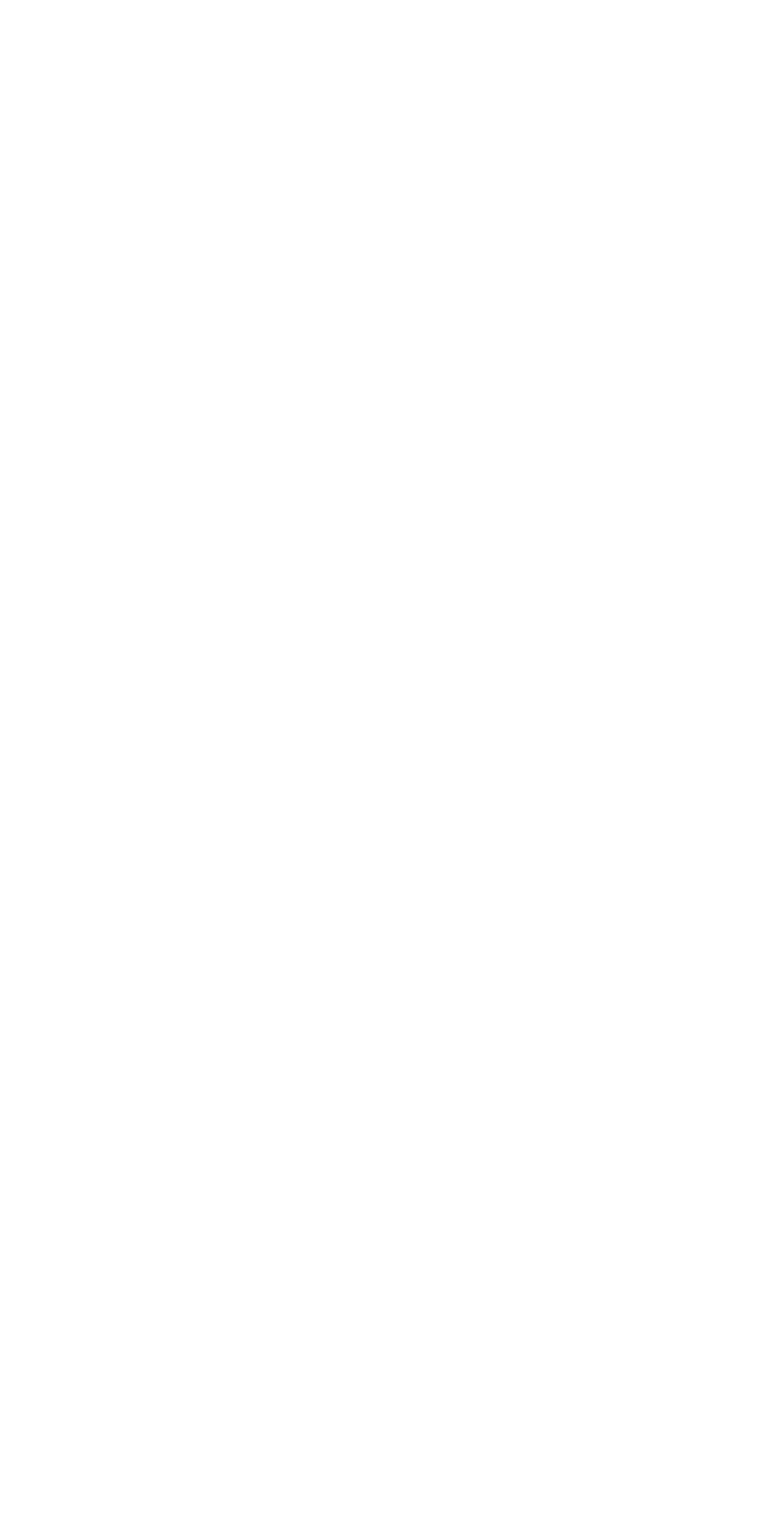
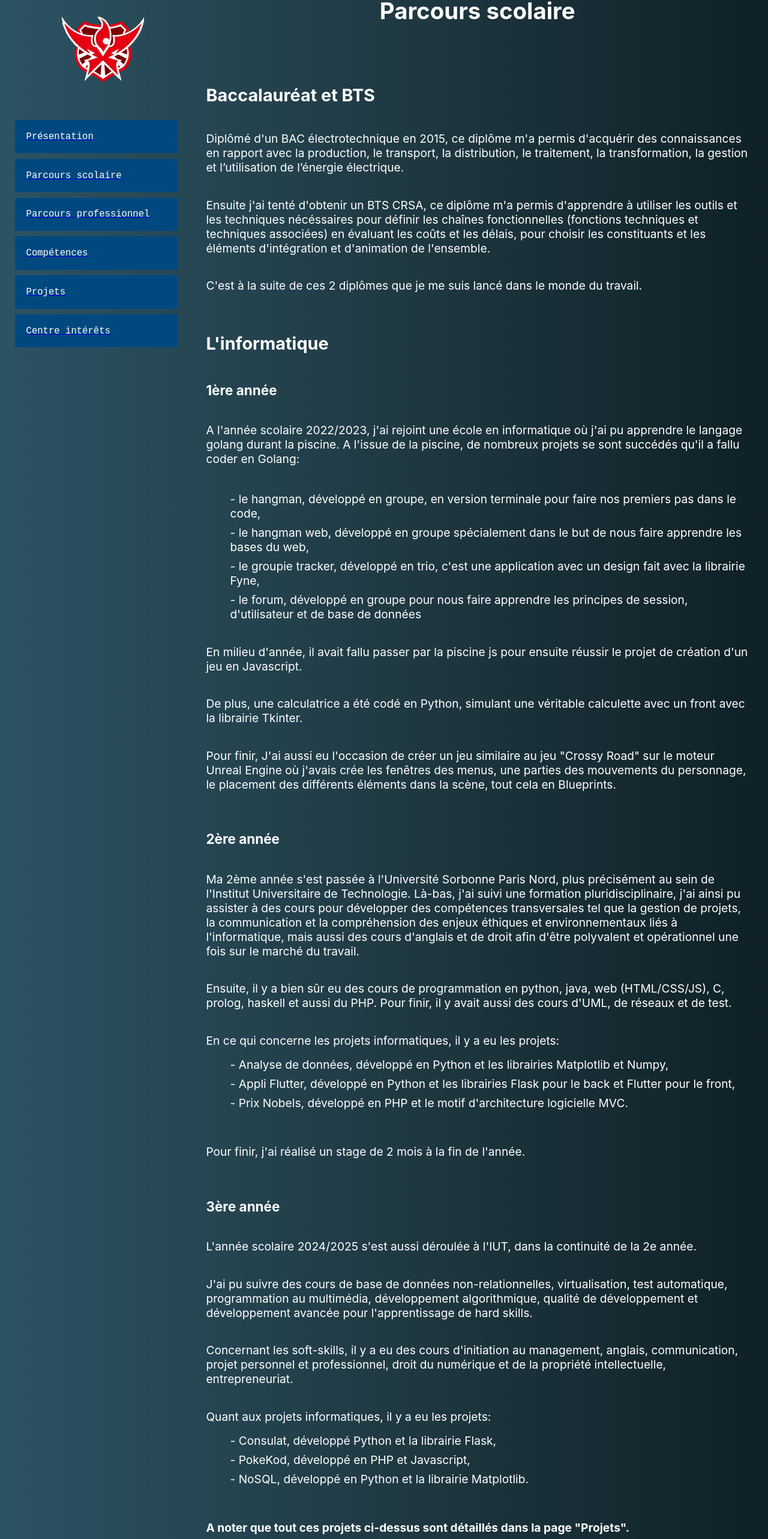
Before and after one commit to kevinjin95/my-website, a React (Create React App) app: page /my-website/ParcoursScolaire in a window 1280 px wide. Before the commit this address had no page. Shown: the part 31-2597 px from the top of the page at 60% size. Before the commit the page ends 800 px from the top, so only its background shows below. Built offline with nearby package versions, Linux system fonts and the light colour scheme.

Commit message:
added many texts, reformalated sentences, corrected the orthography

```diff
--- a/package.json
+++ b/package.json
@@ -1,4 +1,5 @@
 {
+  "homepage":"https://kevinjin95.github.io/my-website/",
   "name": "my-website",
   "version": "0.1.0",
   "private": true,
--- a/src/App.js
+++ b/src/App.js
@@ -9,7 +9,7 @@ import CentreInterets from "./pages/CentreInterets";
 
 const App = () => {
   return (
-    <BrowserRouter>
+    <BrowserRouter basename="/my-website">
       <Routes>
         <Route path="/" element={<Presentation />} />
         <Route path="/ParcoursScolaire" element={<ParcoursScolaire />} />
--- a/src/component/Logo.js
+++ b/src/component/Logo.js
@@ -3,7 +3,7 @@ import { React } from "react";
 const Logo = () => {
   return (
     <div className="Logo">
-      <img src="./IMG/xingxinlogo.png" alt="logo react" />
+      <img src="./IMG/xingxinlogo.png" alt="logo" />
     </div>
   );
 };
--- a/src/pages/Competences.js
+++ b/src/pages/Competences.js
@@ -11,7 +11,10 @@ const Competences = () => {
       </div>
       <div className="Content">
         <h1>Compétences</h1>
-        <h2>La programmation</h2>
+        <div class="Skills">
+          <div class="HardSkills">
+            <h2>Hard Skills</h2>
+            <h3>La programmation</h3>
             <ul>
               <li>python</li>
               <li>web (HTML/CSS)</li>
@@ -20,7 +23,7 @@ const Competences = () => {
               <li>golang</li>
             </ul>
             <br />
-        <h2>Gestion de bases de données</h2>
+            <h3>La gestion de bases de données</h3>
             <p>non-relationnels</p>
             <ul>
               <li>MongoDB</li>
@@ -31,18 +34,35 @@ const Competences = () => {
               <li>SQLite</li>
             </ul>
             <br />
-        <h2>Test automatique</h2>
+            <h3>Test automatique</h3>
               <ul>
                 <li>Jenkins</li>
               </ul>
             <br />
-        <h2>Bureautique</h2>
+            <h3>Bureautique</h3>
             <ul>
               <li>Open Office</li>
               <li>Google Drive (Docs, Sheets, Slides)</li>
               <li>Lucidchart</li>
               <li>Canva</li>
             </ul>
+            <br />
+            <h3>Virtualisation</h3>
+            <ul>
+              <li>Docker</li>
+            </ul>
+          </div>
+          <div class="SoftSkills">
+            <h2>Soft Skills</h2>
+            <ul>
+              <li>Ouvert d’esprit</li>
+              <li>Sociable</li>
+              <li>Motivé</li>
+              <li>Sens de l’écoute</li>
+              <li>Esprit d'équipe</li>
+            </ul>
+          </div>
+        </div>
       </div>
     </div>
   );
--- a/src/pages/ParcoursScolaire.js
+++ b/src/pages/ParcoursScolaire.js
@@ -13,62 +13,101 @@ const ParcoursScolaire = () => {
         <h1>Parcours scolaire</h1>
         <h2>Baccalauréat et BTS</h2>
         <p>
-          Diplômé d'un BAC électrotechnique en 2015, et d'un BTS CRSA en 2017,
-          ces 2 diplômes m'ont permis d'acquérir des connaissances en
-          électrotechnique, ses dangers et ses utilisations. Je me suis ensuite
-          lancé dans le monde du travail, où j'ai pu être monteur mécanique,
-          poste où il faut savoir manipuler vis et tournevis, pendant un CDD de
-          3 mois à partir de décembre 2017.
+          Diplômé d'un BAC électrotechnique en 2015, ce diplôme m'a permis d'acquérir des
+          connaissances en rapport avec la production, le transport, la distribution, le
+          traitement, la transformation, la gestion et l’utilisation de l’énergie électrique.
+        </p>
+        <p>
+          Ensuite j'ai tenté d'obtenir un BTS CRSA, ce diplôme m'a permis d'apprendre à utiliser
+          les outils et les techniques nécéssaires pour définir les chaînes fonctionnelles
+          (fonctions techniques et techniques associées) en évaluant les coûts et les délais, pour
+          choisir les constituants et les éléments d'intégration et d'animation de l'ensemble.
+
+        </p>
+        <p>
+          C'est à la suite de ces 2 diplômes que je me suis lancé dans le monde du travail.
         </p>
         <br />
         <h2>L'informatique</h2>
         <h3>1ère année</h3>
         <p>
           A l'année scolaire 2022/2023, j'ai rejoint une école en informatique
-          où j'ai pu apprendre le langage golang durant la piscine.
-          à l'issue de la piscine, de nombreux projets se sont succédés qu'il a fallu coder en Golang:
+          où j'ai pu apprendre le langage golang durant la piscine. A l'issue de la piscine,
+          de nombreux projets se sont succédés qu'il a fallu coder en Golang:
         </p>
           <ul>
-            <li>- le hangman en version terminale pour faire nos premiers pas dans le code,</li>
-            <li>- le hangman web, spécialement dans un soucis de nous faire apprendre le web,</li>
-            <li>- le groupie tracker, application avec un front avec la librairie fyne, cette appli permettait de référencer
-              des groupes de chanteurs à partir de données récupérées d'un fichier json,</li>
-            <li>- le forum, regroupant des posts d'utilisateurs sur le 7e art, nécéssitant l'action de se connecter
-              pour poster, commenter un post, ou encore pour pouvoir liker et disliker, le tout avec des animations en js.
-              Une base de données en Sqlite avait été crée pour stocker les infrmations des utilisateurs et ceux de leur posts</li>
+            <li>- le hangman, développé en groupe, en version terminale pour faire nos premiers pas
+              dans le code,</li>
+            <li>- le hangman web, développé en groupe spécialement dans le but de nous faire apprendre
+              les bases du web,</li>
+            <li>- le groupie tracker, développé en trio, c'est une application avec un design fait
+              avec la librairie Fyne,</li>
+            <li>- le forum, développé en groupe pour nous faire apprendre les principes de session,
+              d'utilisateur et de base de données</li>
           </ul>
         <p>
-          En milieu d'année, il avait fallu passer par la piscine js pour ensuite réussir le challenge js où il fallait créer
-          un jeu en javascript.
+          En milieu d'année, il avait fallu passer par la piscine js pour ensuite réussir le projet de
+          création d'un jeu en Javascript.
         </p>
         <p>
-          De plus, une calculatrice a été codé en Python, simulant une véritable calculette avec un front en Tkinter.
+          De plus, une calculatrice a été codé en Python, simulant une véritable calculette avec un
+          front avec la librairie Tkinter.
         </p>
         <p>
-          Pour finir, J'ai aussi eu l'occasion de créer un jeu similaire au jeu "Crossy Road" sur le moteur Unreal Engine où
-          j'avais crée les fenêtres des menus, une parties des mouvements du personnage, tout cela en Blueprints.
+          Pour finir, J'ai aussi eu l'occasion de créer un jeu similaire au jeu "Crossy Road" sur le
+          moteur Unreal Engine où j'avais crée les fenêtres des menus, une parties des mouvements
+          du personnage, le placement des différents éléments dans la scène, tout cela en Blueprints.
         </p>
         <br />
         <h3>2ère année</h3>
         <p>
-          Ma 2ème année s'est passée à l'Uviversité Sorbonne Paris Nord, au sein de l'IUT. Là-bas, j'ai suivi une formation
-          pluridisciplinaire, j'ai ainsi pu assister à des cours pour développer des compétences transversales tel que la gestion de projets,
-          la communication, et compréhension des enjeux éthiques et environnementaux liés à l'informatique, mais aussi des cours d'anglais,
-          de droit afin d'être polyvalent et opérationnel une fois sur le marché du travail.
+          Ma 2ème année s'est passée à l'Université Sorbonne Paris Nord, plus précisément au sein de
+          l'Institut Universitaire de Technologie. Là-bas, j'ai suivi une formation pluridisciplinaire,
+          j'ai ainsi pu assister à des cours pour développer des compétences transversales tel que
+          la gestion de projets, la communication et la compréhension des enjeux éthiques et
+          environnementaux liés à l'informatique, mais aussi des cours d'anglais et de droit afin
+          d'être polyvalent et opérationnel une fois sur le marché du travail.
         </p>
         <p>
-          Ensuite, il y a bien sûr eu des cours de programmation en python, java, web (html/CSS/JS), C, prolog, haskell et aussi du PHP.
-          Il y avait aussi des cours d'UML, réseaux et test.
+          Ensuite, il y a bien sûr eu des cours de programmation en python, java, web (HTML/CSS/JS),
+          C, prolog, haskell et aussi du PHP. Pour finir, il y avait aussi des cours d'UML, de
+          réseaux et de test.
         </p>
         <p>
-          En ce qui concerne les projets, ...
+          En ce qui concerne les projets informatiques, il y a eu les projets:
+          <ul>
+            <li>- Analyse de données, développé en Python et les librairies Matplotlib et Numpy,</li>
+            <li>- Appli Flutter, développé en Python et les librairies Flask pour le back et Flutter
+              pour le front,</li>
+            <li>- Prix Nobels, développé en PHP et le motif d'architecture logicielle MVC.</li>
+          </ul>
         </p>
+        <p>Pour finir, j'ai réalisé un stage de 2 mois à la fin de l'année.</p>
+        <br />
         <h3>3ère année</h3>
         <p>
-          A l'année scolaire 2022/2023, j'ai rejoint une école en informatique
-          où j'ai pu apprendre le language de code Golang, Java, Javascript, me
-          perfectionner en Python puisque je connaissais déjà ce language par
-          autodidacte lors de mon entrée dans mon école.
+          L'année scolaire 2024/2025 s'est aussi déroulée à l'IUT, dans la continuité de la 2e année.
+        </p>
+        <p>
+          J'ai pu suivre des cours de base de données non-relationnelles, virtualisation, test
+          automatique, programmation au multimédia, développement algorithmique, qualité de
+          développement et développement avancée pour l'apprentissage de hard skills.
+        </p>
+        <p>
+          Concernant les soft-skills, il y a eu des cours d'initiation au management, anglais,
+          communication, projet personnel et professionnel, droit du numérique et de la propriété
+          intellectuelle, entrepreneuriat.
+        </p>
+        <p>
+          Quant aux projets informatiques, il y a eu les projets:
+          <ul>
+            <li>- Consulat, développé Python et la librairie Flask,</li>
+            <li>- PokeKod, développé en PHP et Javascript,</li>
+            <li>- NoSQL, développé en Python et la librairie Matplotlib.</li>
+          </ul>
+        </p>
+        <p>
+          <b>A noter que tout ces projets ci-dessus sont détaillés dans la page "Projets".</b>
         </p>
       </div>
     </div>
--- a/src/pages/Presentation.js
+++ b/src/pages/Presentation.js
@@ -12,11 +12,16 @@ const Presentation = () => {
       <div className="Content">
         <h1>Présentation</h1>
         <p>
-          Bonjour je m'appelle Kevin, j'ai 28 ans et je vis dans le
-          95. Ceci est mon site internet, il permet d'exposer les faits
-          importants à retenir à mon sujet, aussi bien en terme de scolarité,
-          que professionnel.
+          Bonjour je m'appelle Kevin, j'ai 28 ans et je vis dans le 95.
+          Ceci est mon site internet personnel que j'ai développé
+          moi-même avec le langage Javascript et la librairie React,
+          il permet d'exposer les faits importants à retenir à mon sujet.
         </p>
+        <p class="Warning">A noter que mon site est encore en développement,
+          ainsi vous trouverez encore des bugs, des projets qui ne sont pas
+          spécifiés, je dois aussi faire une refonte complète de la page
+          des compétences, des faute d'orthographes, etc... C'est pourquoi,
+          soyez indulgent s'il vous plaît.</p>
       </div>
     </div>
   );
--- a/src/static/css/styles.css
+++ b/src/static/css/styles.css
@@ -13,7 +13,7 @@ body {
   flex-direction: column;
   text-decoration: none;
   align-items: center;
-  margin-top: 4em;
+  margin-top: 2em;
   margin-left: 1em;
   margin-right: 1em;
 }
@@ -73,9 +73,9 @@ ul {
 
 .projet ul {
   margin-right:2em;
-  font-size: 1.2em;
 }
-.Content p {
+
+.Content  {
   font-size: 1.2em;
 }
 
@@ -99,3 +99,19 @@ ul {
   display: flex;
   justify-content:center;
 }
+
+.Content .Warning {
+  margin: 15rem;
+  color:red;
+}
+
+.Content {
+  display:flex;
+  flex-direction: column;
+  width:1000em;
+}
+
+.Skills {
+  display: flex;
+  justify-content: space-around;
+}
```
Also changed, not shown: src/pages/CentreInterets.js (+30 -21 lines), src/pages/ParcoursProfessionnel.js (+18 -12 lines). Lines whose indentation alone changed are shown as unchanged.
